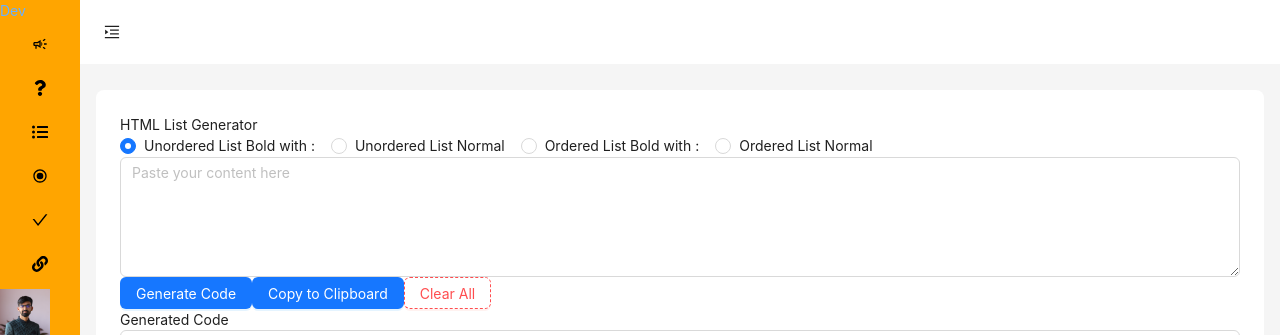
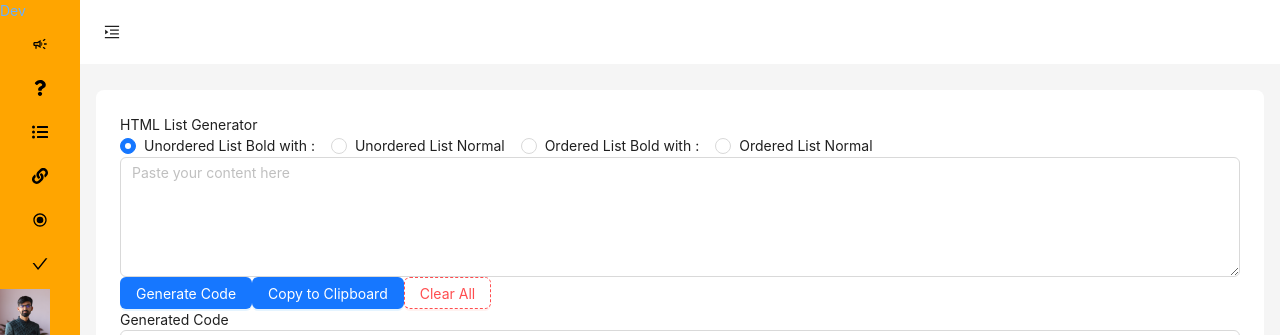
Before and after one commit to atultingre/flexisales-useful-tools, a React (Vite) app: page /list in a window 1280 px wide. Shown: the top 335 px of the page. Built offline with nearby package versions, Linux system fonts and the light colour scheme.

Commit message:
sidebar link updated

```diff
--- a/src/components/Dashboard/Dashboard.jsx
+++ b/src/components/Dashboard/Dashboard.jsx
@@ -90,6 +90,18 @@ const Dashboard = ({ children }) => {
             <Link to="/List">List</Link>
           </Menu.Item>
           <Menu.Item
+            key="/url-generator"
+            icon={<FaLink style={{ fontWeight: "bold" }} />}
+            className={currentPath === "/url-generator" && "shadow-md"}
+            style={{
+              background: currentPath === "/url-generator" ? "white" : "",
+              color: "black",
+              fontWeight: currentPath === "/url-generator" && "bold",
+            }}
+          >
+            <Link to="/url-generator">Url Generator</Link>
+          </Menu.Item>
+          <Menu.Item
             key="/radio"
             icon={
               <MdOutlineRadioButtonChecked style={{ fontWeight: "bold" }} />
@@ -115,18 +127,7 @@ const Dashboard = ({ children }) => {
           >
             <Link to="/checkbox">Checkbox</Link>
           </Menu.Item>
-          <Menu.Item
-            key="/url-generator"
-            icon={<FaLink style={{ fontWeight: "bold" }} />}
-            className={currentPath === "/url-generator" && "shadow-md"}
-            style={{
-              background: currentPath === "/url-generator" ? "white" : "",
-              color: "black",
-              fontWeight: currentPath === "/url-generator" && "bold",
-            }}
-          >
-            <Link to="/url-generator">Url Generator</Link>
-          </Menu.Item>
+
           {/* <Menu.Item
             key="/link-opener"
             icon={<FaLink style={{ fontWeight: "bold" }} />}
--- a/src/components/List/ListGenerator.jsx
+++ b/src/components/List/ListGenerator.jsx
@@ -75,8 +75,12 @@ ${filteredContent
         value={listType}
         className="mb-4"
       >
-        <Radio value="ul-bold">Unordered List Bold with :</Radio>
-        <Radio value="ul-normal">Unordered List Normal</Radio>
+        <Radio value="ul-bold" className="font-bold">
+          Unordered List Bold with :
+        </Radio>
+        <Radio value="ul-normal" className="font-bold">
+          Unordered List Normal
+        </Radio>
         <Radio value="ol-bold">Ordered List Bold with :</Radio>
         <Radio value="ol-normal">Ordered List Normal</Radio>
       </Radio.Group>
```
